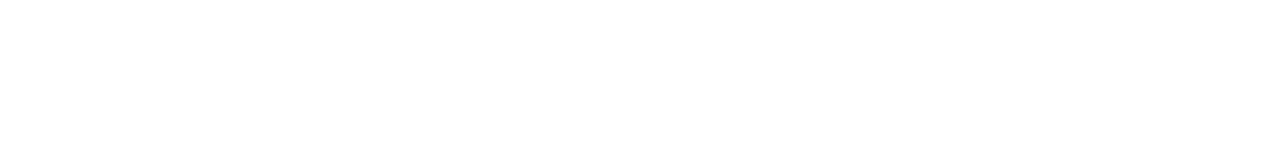
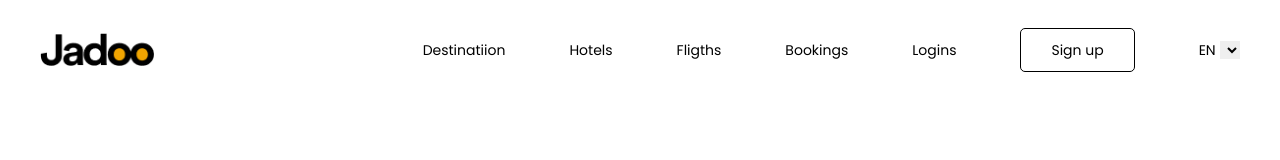
Before and after one commit to nikhil-mw/Jadoo-Travelling-Agency, a plain HTML site: page index.html in a window 1280 px wide. Drawn offline with Linux system fonts and the light colour scheme; a web font is replaced by a local one.

Commit message:
Header Nav menu bar

```diff
--- a/CSS/Style.css
+++ b/CSS/Style.css
@@ -4,10 +4,75 @@
     box-sizing: border-box;;
 }
 
+body{
+    background-color: #FFFFFF;
+    font-family: "Poppins", serif;
+
+}
+
 ul{
+    text-decoration: none;
+}
+
+li{
     list-style: none;
 }
 
 a{
     text-decoration: none;
 }
+
+.lg-container{
+    max-width: 1200px;
+}
+
+/* Header Nav Menu */
+
+nav{
+    margin: auto;
+    display: flex;
+    justify-content: space-between;
+    align-items: center;
+    /* border: 1px solid black; */
+}
+
+.nav-menu ul{
+    display: flex;
+    justify-content: center;
+    align-items: center;
+    gap: 4rem;
+    padding: 2.3rem 0;
+}
+
+nav img{
+    width: 114px;
+    height: 33px;
+
+}
+
+.nav-menu ul li a{
+    font-family: "Noto Sans" sans-serif;
+    color: black;
+    font-weight: 400;
+    font-size: 14px;
+}
+
+.signup a{
+    border: 1px solid black;
+    border-radius: 5px;
+    padding: 11px 30px;
+    font-weight: 400;
+    font-size: 14px;
+
+}
+
+.lang select{
+    border: none;
+    font-weight: 100;
+    font-size: 14px;
+}
+
+.lang label{
+    font-weight: 400;
+    font-size: 14px;
+}
--- a/index.html
+++ b/index.html
@@ -30,8 +30,33 @@
       rel="stylesheet"
     />
     <link rel="stylesheet" href="./CSS/Style.css" />
+    <link rel="icon" href="./images/plane.png" />
   </head>
   <body>
+    <header>
+      <nav class="lg-container">
+        <img src="./images/Logo.png" alt="logo" />
+        <div class="nav-menu">
+          <ul>
+            <li><a href="#">Destinatiion</a></li>
+            <li><a href="#">Hotels</a></li>
+            <li><a href="#">Fligths</a></li>
+            <li><a href="#">Bookings</a></li>
+            <li><a href="#">Logins</a></li>
+            <li class="signup"><a href="#" >Sign up</a></li>
+            <div class="lang">
+              <label for="language">EN</label>
+              <select name="language" id="language">
+                <option value=""></option>
+              </select>
+            </div>
+          </ul>
+        </div>
+      </nav>
+    </header>
+
+
+
 
     <script src="./JS/script.js"></script>
   </body>
```
Also changed, not shown: images/Decore.png (added), images/underline.png (added).
